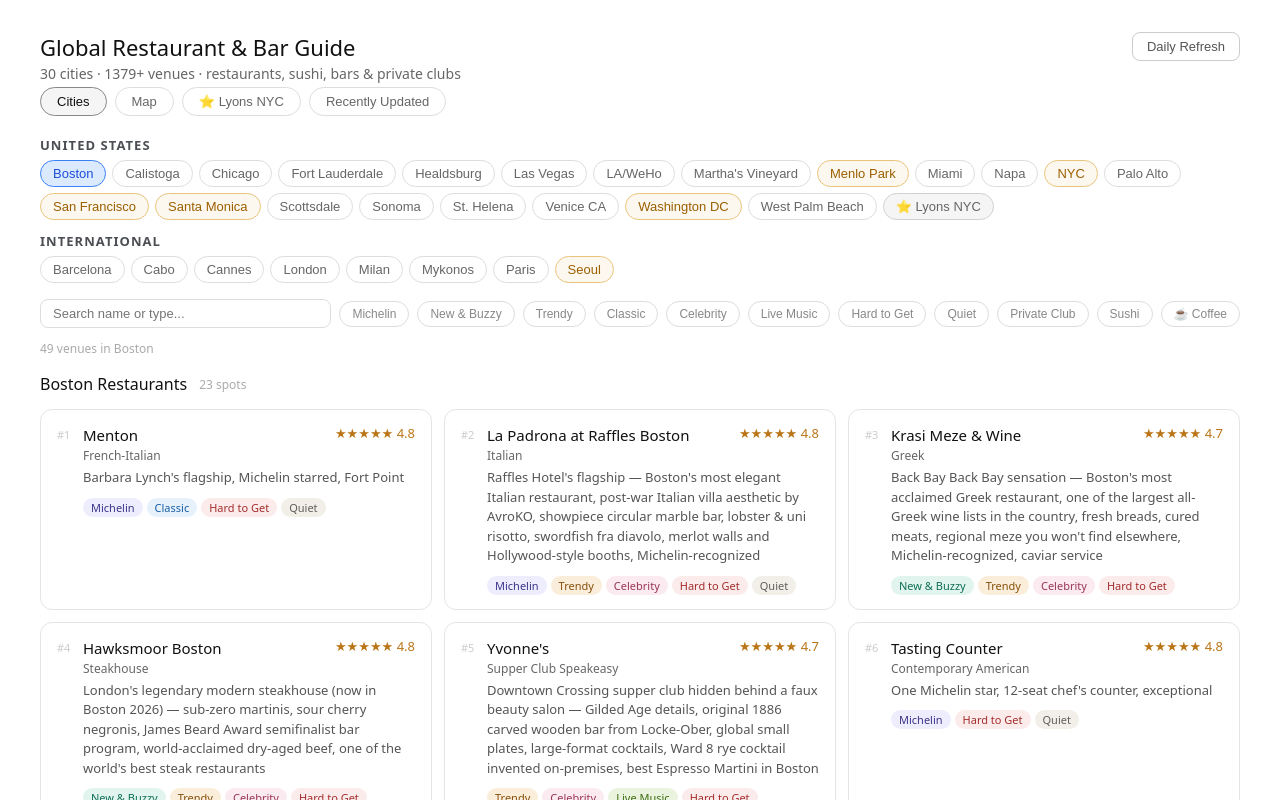
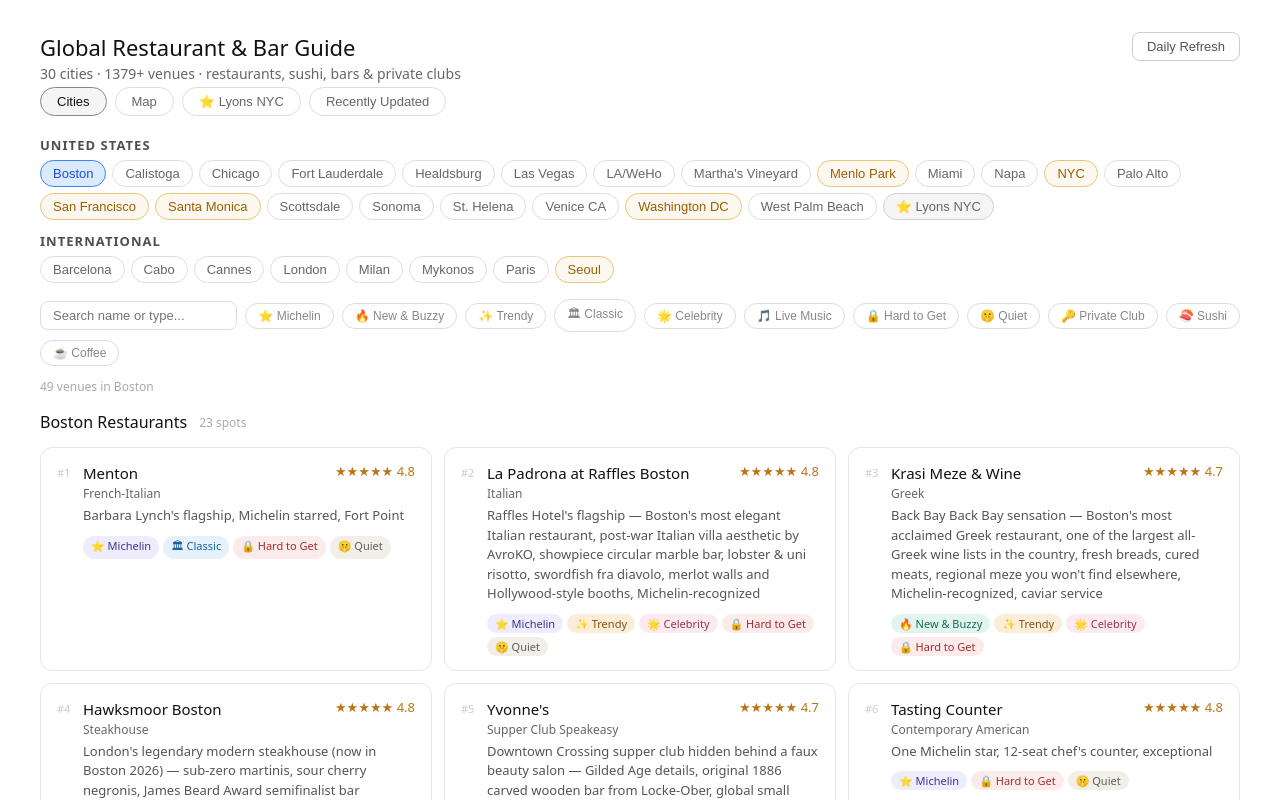
Before and after one commit to judgejuju/Global-Restaurant-Guide, a React (Vite) app: page / in a window 1280 px wide. Shown: the top 800 px of the page. Built offline with nearby package versions, Linux system fonts and the light colour scheme; no server answers.

Commit message:
Update filter labels and tag colors with emojis

```diff
--- a/src/main.jsx
+++ b/src/main.jsx
@@ -25,30 +25,30 @@
 const A16Z_CITY_SET = new Set(["NYC","San Francisco","Menlo Park","Washington DC","Santa Monica","Seoul"])
 
 const FILTERS = [
-  { key:"michelin", label:"Michelin" },
-  { key:"newBuzz", label:"New & Buzzy" },
-  { key:"trendy", label:"Trendy" },
-  { key:"classic", label:"Classic" },
-  { key:"celebrity", label:"Celebrity" },
-  { key:"liveMusic", label:"Live Music" },
-  { key:"hardToGet", label:"Hard to Get" },
-  { key:"quiet", label:"Quiet" },
-  { key:"privateClub", label:"Private Club" },
-  { key:"sushi", label:"Sushi" },
+  { key:"michelin", label:"⭐ Michelin" },
+  { key:"newBuzz", label:"🔥 New & Buzzy" },
+  { key:"trendy", label:"✨ Trendy" },
+  { key:"classic", label:"🏛 Classic" },
+  { key:"celebrity", label:"🌟 Celebrity" },
+  { key:"liveMusic", label:"🎵 Live Music" },
+  { key:"hardToGet", label:"🔒 Hard to Get" },
+  { key:"quiet", label:"🤫 Quiet" },
+  { key:"privateClub", label:"🔑 Private Club" },
+  { key:"sushi", label:"🍣 Sushi" },
   { key:"coffee", label:"☕ Coffee" },
 ]
 
 const TAG_COLORS = {
-  michelin:    { bg:"#EEEDFE", color:"#3C3489", label:"Michelin" },
-  newBuzz:     { bg:"#E1F5EE", color:"#0F6E56", label:"New & Buzzy" },
-  trendy:      { bg:"#FAEEDA", color:"#854F0B", label:"Trendy" },
-  classic:     { bg:"#E6F1FB", color:"#185FA5", label:"Classic" },
-  celebrity:   { bg:"#FBEAF0", color:"#993556", label:"Celebrity" },
-  liveMusic:   { bg:"#EAF3DE", color:"#3B6D11", label:"Live Music" },
-  hardToGet:   { bg:"#FCEBEB", color:"#A32D2D", label:"Hard to Get" },
-  quiet:       { bg:"#F1EFE8", color:"#5F5E5A", label:"Quiet" },
-  privateClub: { bg:"#F0E6FB", color:"#6B21A8", label:"Private Club" },
-  sushi:       { bg:"#FFF3E0", color:"#E65100", label:"Sushi" },
+  michelin:    { bg:"#EEEDFE", color:"#3C3489", label:"⭐ Michelin" },
+  newBuzz:     { bg:"#E1F5EE", color:"#0F6E56", label:"🔥 New & Buzzy" },
+  trendy:      { bg:"#FAEEDA", color:"#854F0B", label:"✨ Trendy" },
+  classic:     { bg:"#E6F1FB", color:"#185FA5", label:"🏛 Classic" },
+  celebrity:   { bg:"#FBEAF0", color:"#993556", label:"🌟 Celebrity" },
+  liveMusic:   { bg:"#EAF3DE", color:"#3B6D11", label:"🎵 Live Music" },
+  hardToGet:   { bg:"#FCEBEB", color:"#A32D2D", label:"🔒 Hard to Get" },
+  quiet:       { bg:"#F1EFE8", color:"#5F5E5A", label:"🤫 Quiet" },
+  privateClub: { bg:"#F0E6FB", color:"#6B21A8", label:"🔑 Private Club" },
+  sushi:       { bg:"#FFF3E0", color:"#E65100", label:"🍣 Sushi" },
   coffee:      { bg:"#FDF6EC", color:"#7B4F2E", label:"☕ Coffee" },
 }
 
```
